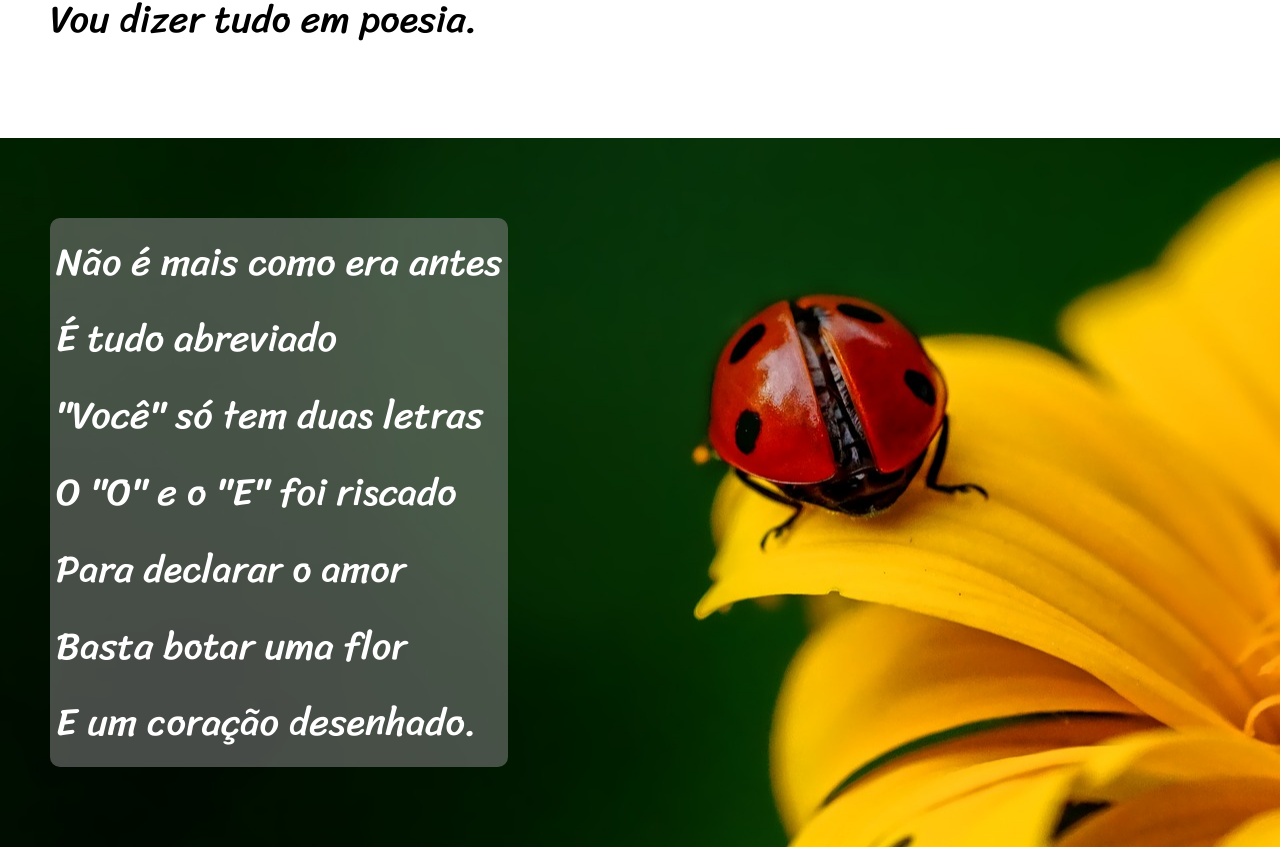
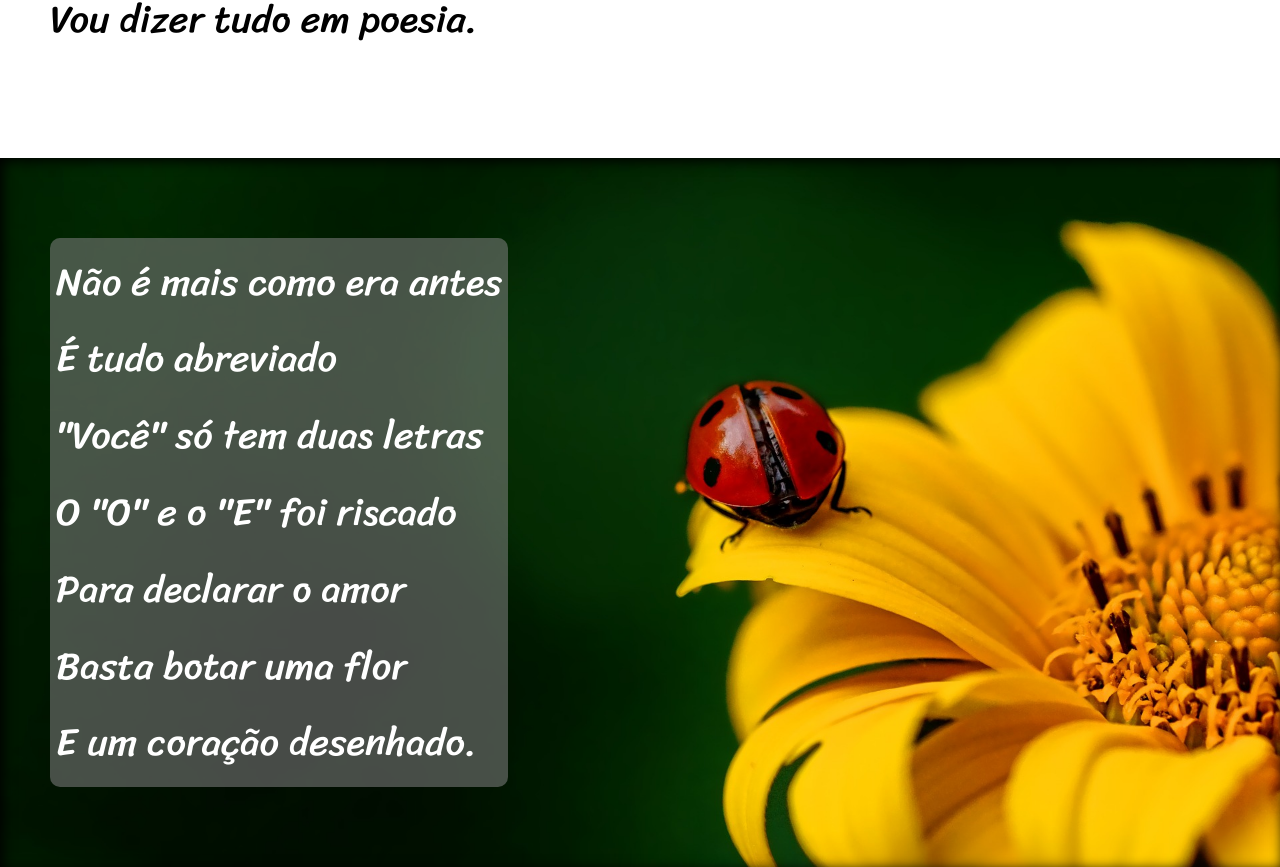
Before and after one commit to EduDsantos/HTML.CSS, a plain HTML site: page Modulo 2 CSS/Ex23.Desafio/index.html in a window 1280 px wide. Shown: the part 778-1645 px from the top of the page. Drawn offline with Linux system fonts and the light colour scheme.

Commit message:
site pronto

```diff
--- a/Modulo 2 CSS/Ex23.Desafio/estilo/style.css
+++ b/Modulo 2 CSS/Ex23.Desafio/estilo/style.css
@@ -49,6 +49,10 @@ a:hover{
 
 }
 
+section> p{
+    padding-bottom:20px;
+}
+
 section{
     line-height: 2em;
     padding-top:10vh;
@@ -64,11 +68,18 @@ section{
     color:black;
 }
 
+section.imagem{
+    box-shadow: inset 3px 3px 13px 0px black;
+    background-size:cover;
+}
+
 .imagem#imagem01{
     color:white;
     background-image: url('../imagens/background001.jpg');
-    background-position: center center;
+    background-position: right center;
+
     background-attachment: fixed;
+    background-repeat: no-repeat;
 }
 
 .imagem#imagem02{
@@ -76,12 +87,14 @@ section{
     background-image: url('../imagens/background002.jpg');
     background-position: center center;
     background-attachment: fixed;
+    background-repeat: no-repeat;
 }
 .imagem > p{
     background-color:rgba(128, 128, 128, 0.552);
     display: inline-block;
     padding:6px;
     border-radius:10px;
+    text-shadow: 10px rgb(0, 0, 0),;
 }
 
 .imagem#imagem02 > p{
```
Also changed, not shown: Modulo 2 CSS/Ex23.Desafio/index.html (renamed from Modulo 2 CSS/Ex23.Desafio/cordel.html).
